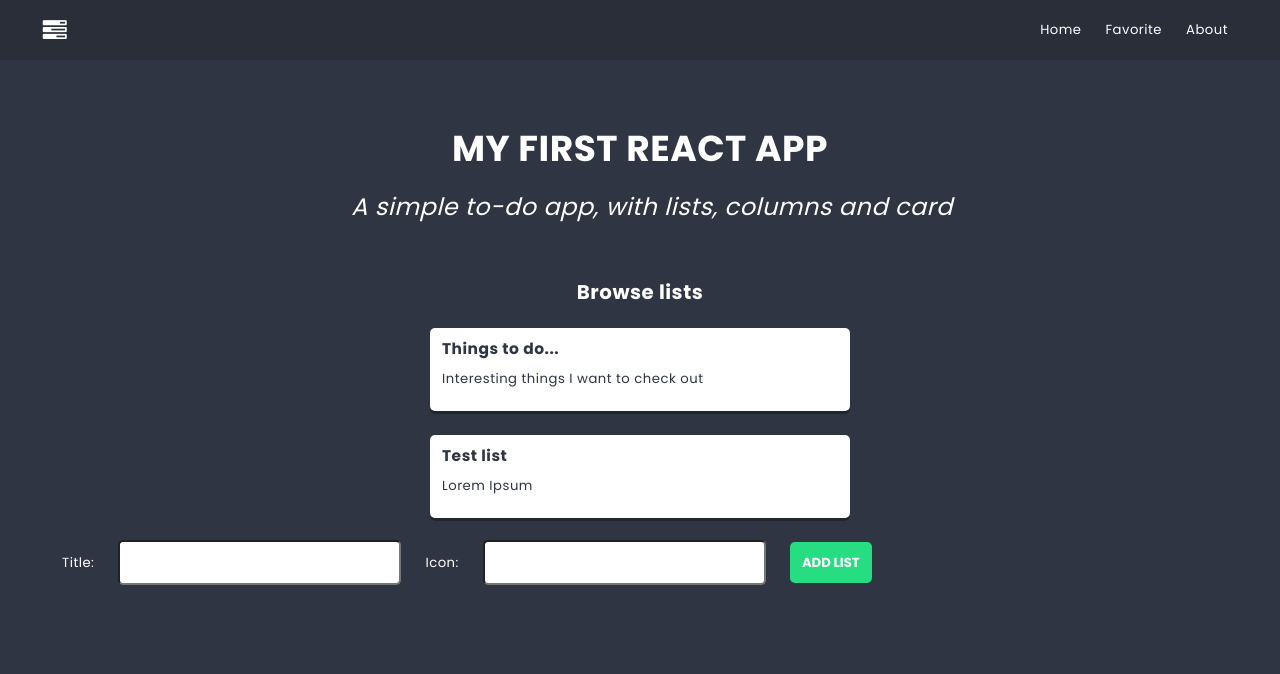
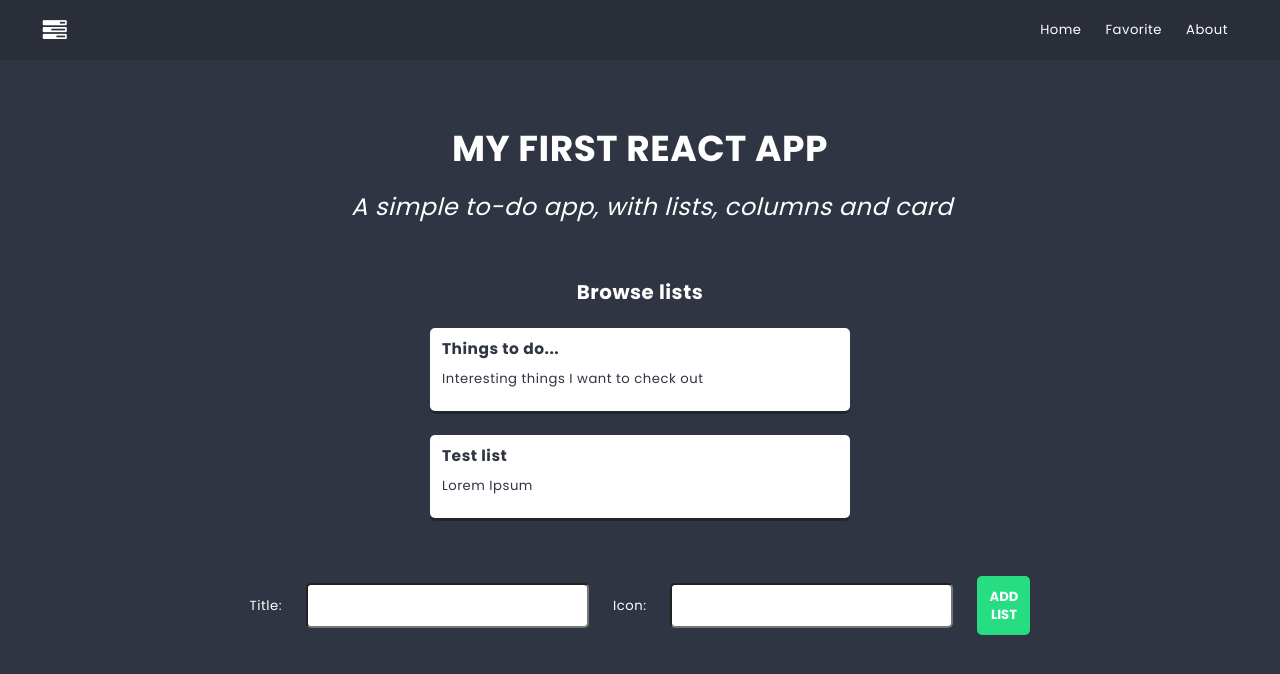
Before and after one commit to PiotrEk-721/React-Project-Learn, a React (Create React App) app: page / in a window 1280 px wide. Shown: the top 674 px of the page. Built offline with nearby package versions, Linux system fonts and the light colour scheme.

Commit message:
Add missing properties css class for ListForm

```diff
--- a/src/components/ListForm/ListForm.module.scss
+++ b/src/components/ListForm/ListForm.module.scss
@@ -4,8 +4,11 @@
 .listForm {
     display: flex;
     flex-direction: row;
+    justify-content: center;
     padding: 10px;
     align-items: center;
+    max-width: $base-size * 35;
+    margin: ($base-size * 4) auto ($base-size * 2) auto;
 
     input {
         line-height: 1.3;
```
